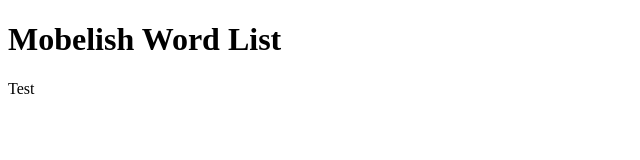
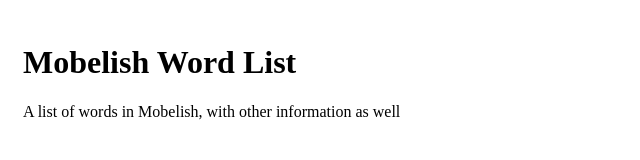
Before and after one commit to ZacStan/Mobelish-List, a plain HTML site: page index.html in a window 1280 px wide. Shown: the whole page, without its empty margins (0-640 px from the left). Drawn offline with Linux system fonts and the light colour scheme.

Commit message:
Update index.html

```diff
--- a/index.html
+++ b/index.html
@@ -5,7 +5,9 @@
 		<link rel="stylesheet" type="text/css" href="style.css">
 	</head>
 	<body>
-		<h1>Mobelish Word List</h1>
-		<p>Test</p>
+		<div>
+			<h1>Mobelish Word List</h1>
+			<p>A list of words in Mobelish, with other information as well</p>
+		</div>
 	</body>
 </html>
```
